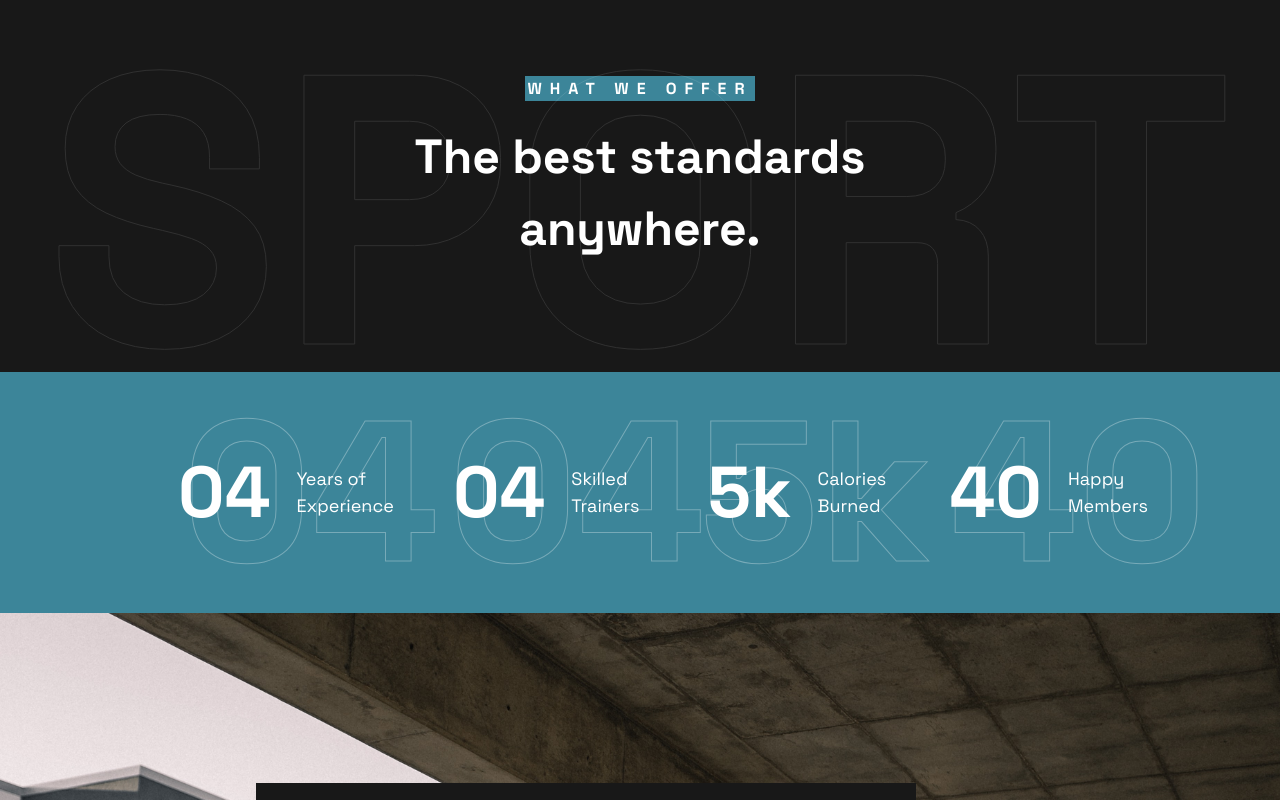
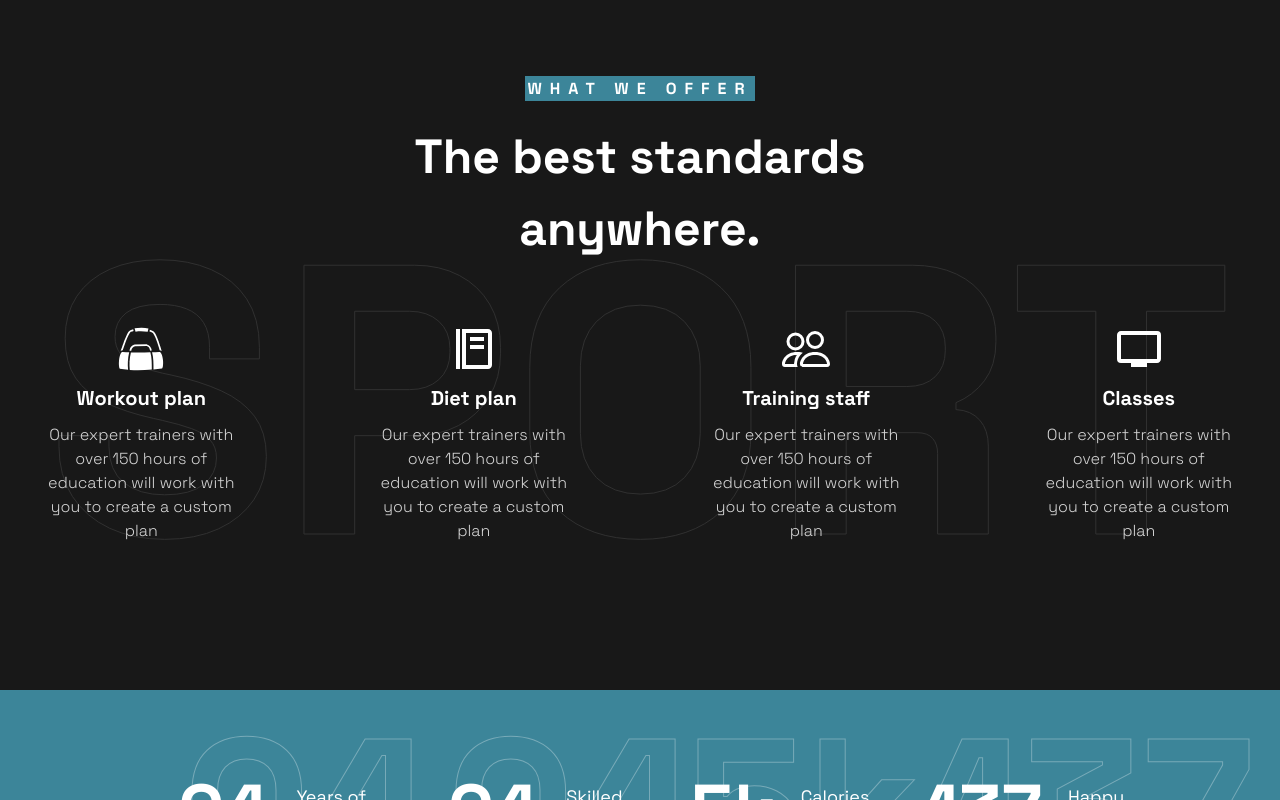
Before and after one commit to fitwithwe/fitwithwe, a React (Vite) app: page /home in a window 1280 px wide. Shown: the part 1100-1900 px from the top of the page. Built offline with nearby package versions, Linux system fonts and the light colour scheme.

Commit message:
vercel json header

```diff
--- a/src/pages/Home/components/Offer.tsx
+++ b/src/pages/Home/components/Offer.tsx
@@ -1,4 +1,31 @@
 import { Flex, Text, Image, GridItem, Grid } from "@chakra-ui/react";
+import { GiGymBag } from "react-icons/gi";
+import { BiFoodMenu } from 'react-icons/bi'
+import { BsPeople } from 'react-icons/bs'
+import { MdOutlinePersonalVideo } from 'react-icons/md'
+
+const items = [
+    {
+        title: 'Workout plan',
+        desc: 'Our expert trainers with over 150 hours of education will work with you to create a custom plan',
+        icon: GiGymBag
+    },
+    {
+        title: 'Diet plan',
+        desc: 'Our expert trainers with over 150 hours of education will work with you to create a custom plan',
+        icon: BiFoodMenu
+    },
+    {
+        title: 'Training staff',
+        desc: 'Our expert trainers with over 150 hours of education will work with you to create a custom plan',
+        icon: BsPeople
+    },
+    {
+        title: 'Classes',
+        desc: 'Our expert trainers with over 150 hours of education will work with you to create a custom plan',
+        icon: MdOutlinePersonalVideo
+    },
+]
 
 export default function Offer() {
     return (
@@ -23,6 +50,7 @@ export default function Offer() {
                 style={{
                     WebkitTextStroke: '1px white'
                 }}
+                zIndex='1'
             >
                 SPORT
             </Flex>
@@ -31,23 +59,67 @@ export default function Offer() {
                 bgColor={'#3c8599'}
                 lineHeight='25px'
                 letterSpacing={'8px'}
-                px={{base:'1px',md:'2px'}}
+                px={{ base: '1px', md: '2px' }}
                 fontSize={{ base: '10px', sm: '12px', md: '14px', lg: '16px' }}
             >
                 WHAT WE OFFER
             </Text>
             <Text
-                 fontSize={{ base: '20px', sm: '30px', md: '38px', lg: '48px' }}
-                mt='20px'
+                fontSize={{ base: '20px', sm: '30px', md: '38px', lg: '48px' }}
+                my='20px'
                 textAlign={'center'}
             >
                 The best standards<br /> anywhere.
             </Text>
             <Grid
                 templateColumns={{ base: 'repeat(1, 1fr)', md: 'repeat(2, 1fr)', xl: 'repeat(4, 1fr)' }}
-
+                gap={{base:'20px',md:'50px'}}
+                zIndex='999'
+                justifyContent={'center'}
             >
-                <GridItem />
+                {items.map((row, id) => (
+                    <GridItem
+                        key={id}
+                    >
+                        <Flex
+                            borderRadius={{base:'0px',md:'999px'}}
+                            maxW={'350px'}
+                            maxh={'350px'}
+                            direction={'column'}
+                            alignItems='center'
+                            justifyContent={'center'}
+                            transition='0.3s ease-out'
+                            _hover={{
+                                bgColor:'black',
+                                transition:'0.5s ease-in'
+                            }}
+                            p={'40px'}
+                            cursor='crosshair'
+                        >
+                            <Flex
+                                fontSize={'48px'}
+                                mb='10px'
+                            >
+                                <row.icon />
+                            </Flex>
+                            <Text
+                                textAlign={'center'}
+                                mb='10px'
+                                fontSize={'20px' }
+                            >
+                                {row.title}
+                            </Text>
+                            <Text
+                                color={'#D6D6D6'}
+                                textAlign={'center'}
+                                fontSize={'16px' }
+                                fontWeight='300'
+                            >
+                                {row.desc}
+                            </Text>
+                        </Flex>
+                    </GridItem>
+                ))}
             </Grid>
         </Flex>
     )
--- a/src/pages/Home/components/Stats.tsx
+++ b/src/pages/Home/components/Stats.tsx
@@ -15,7 +15,7 @@ const items = [
     },
     {
         title: 'Happy <br/>Members',
-        ans: '40'
+        ans: '137'
     }
 ]
 
```
